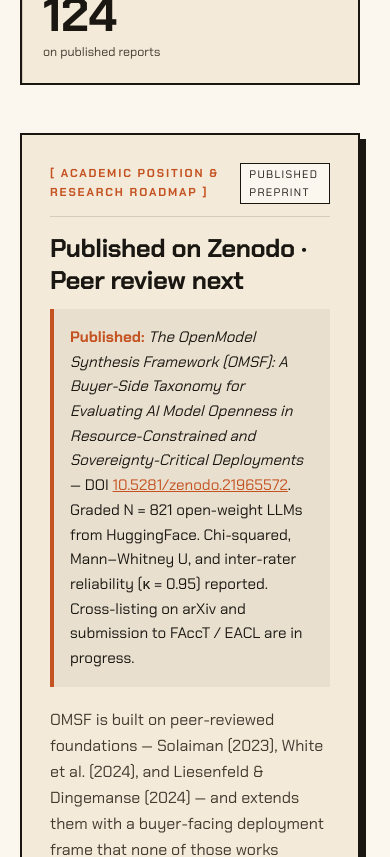
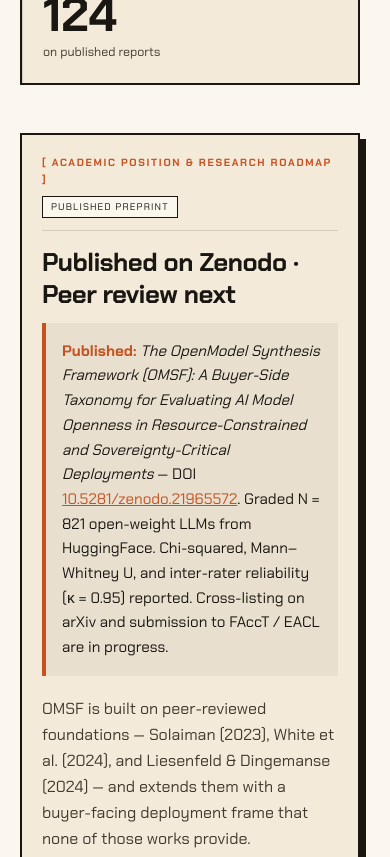
Before and after one commit to Lawrencium-103/__D.I.Technologies, a React (Vite) app: page /research in a window 390 px wide. Shown: the part 860-1717 px from the top of the page. Built offline with nearby package versions, Linux system fonts and the light colour scheme; no server answers.

Commit message:
Mobile fixes: responsive header bar, card sizing, article titles, button whitespace

```diff
--- a/src/pages/Research.jsx
+++ b/src/pages/Research.jsx
@@ -151,7 +151,7 @@
 
           <a
             href="#eoi"
-            className="btn btn-primary no-underline inline-flex items-center gap-2 mb-10"
+            className="btn btn-primary no-underline inline-flex items-center gap-2 mb-10 whitespace-nowrap"
             onClick={(e) => {
               e.preventDefault()
               document.getElementById('eoi')?.scrollIntoView({ behavior: 'smooth' })
@@ -165,12 +165,12 @@
           </div>
 
           {/* Academic Integrity & Research Roadmap */}
-          <div className="bg-[var(--color-paper-2)] border-2 border-[var(--color-ink)] p-7 sm:p-8 mb-14 shadow-[6px_6px_0px_#1A1712]">
-            <div className="flex items-center justify-between gap-3 mb-4 border-b border-[var(--color-line)] pb-3">
-              <span className="font-[var(--font-mono)] text-[0.72rem] uppercase tracking-[0.16em] text-[var(--color-burnt)] font-bold">
+          <div className="bg-[var(--color-paper-2)] border-2 border-[var(--color-ink)] p-5 sm:p-7 sm:p-8 mb-14 shadow-[6px_6px_0px_#1A1712]">
+            <div className="flex flex-wrap items-center justify-between gap-2 mb-4 border-b border-[var(--color-line)] pb-3">
+              <span className="font-[var(--font-mono)] text-[0.65rem] sm:text-[0.72rem] uppercase tracking-[0.16em] text-[var(--color-burnt)] font-bold">
                 [ ACADEMIC POSITION &amp; RESEARCH ROADMAP ]
               </span>
-              <span className="font-[var(--font-mono)] text-[0.68rem] uppercase tracking-[0.12em] bg-[var(--color-paper)] border border-[var(--color-ink)] px-2 py-0.5">
+              <span className="font-[var(--font-mono)] text-[0.6rem] sm:text-[0.68rem] uppercase tracking-[0.12em] bg-[var(--color-paper)] border border-[var(--color-ink)] px-2 py-0.5">
                 Published Preprint
               </span>
             </div>
@@ -220,9 +220,9 @@
           </p>
           <div className="flex flex-col gap-5">
             {academic.map((c) => (
-              <article key={c.n} className="bg-[var(--color-paper-2)] border-2 border-[var(--color-ink)] p-6 flex gap-5">
+              <article key={c.n} className="bg-[var(--color-paper-2)] border-2 border-[var(--color-ink)] p-5 sm:p-6 flex gap-3 sm:gap-5">
                 <div className="shrink-0">
-                  <span className="inline-flex items-center justify-center w-9 h-9 bg-[var(--color-ink)] text-[var(--color-paper)] font-[var(--font-mono)] text-sm">
+                  <span className="inline-flex items-center justify-center w-8 h-8 sm:w-9 sm:h-9 bg-[var(--color-ink)] text-[var(--color-paper)] font-[var(--font-mono)] text-xs sm:text-sm">
                     [{c.n}]
                   </span>
                 </div>
@@ -230,8 +230,8 @@
                   <p className="font-[var(--font-mono)] text-[0.74rem] uppercase tracking-[0.12em] text-[var(--color-burnt)]">
                     {c.authors} · {c.year}
                   </p>
-                  <h3 className="font-[var(--font-display)] font-semibold text-[1.2rem] leading-snug mt-1">
-                    “{c.title}”
+                  <h3 className="font-[var(--font-display)] font-semibold text-[1.05rem] sm:text-[1.2rem] leading-snug mt-1">
+                    "{c.title}"
                   </h3>
                   <p className="font-[var(--font-mono)] text-[0.78rem] text-[var(--color-ink-faint)] mt-1 mb-3">
                     {c.venue}
@@ -262,14 +262,14 @@
           </p>
           <div className="flex flex-col gap-5">
             {industry.map((c) => (
-              <article key={c.n} className="bg-[var(--color-paper-2)] border-2 border-[var(--color-ink)] p-6 flex gap-5">
+              <article key={c.n} className="bg-[var(--color-paper-2)] border-2 border-[var(--color-ink)] p-5 sm:p-6 flex gap-3 sm:gap-5">
                 <div className="shrink-0">
-                  <span className="inline-flex items-center justify-center w-9 h-9 bg-[var(--color-ink)] text-[var(--color-paper)] font-[var(--font-mono)] text-sm">
+                  <span className="inline-flex items-center justify-center w-8 h-8 sm:w-9 sm:h-9 bg-[var(--color-ink)] text-[var(--color-paper)] font-[var(--font-mono)] text-xs sm:text-sm">
                     [{c.n}]
                   </span>
                 </div>
                 <div className="min-w-0">
-                  <h3 className="font-[var(--font-display)] font-semibold text-[1.15rem] leading-snug">
+                  <h3 className="font-[var(--font-display)] font-semibold text-[1.05rem] sm:text-[1.15rem] leading-snug">
                     {c.name}
                   </h3>
                   <p className="font-[var(--font-mono)] text-[0.78rem] text-[var(--color-ink-faint)] mt-1 mb-3">
```
